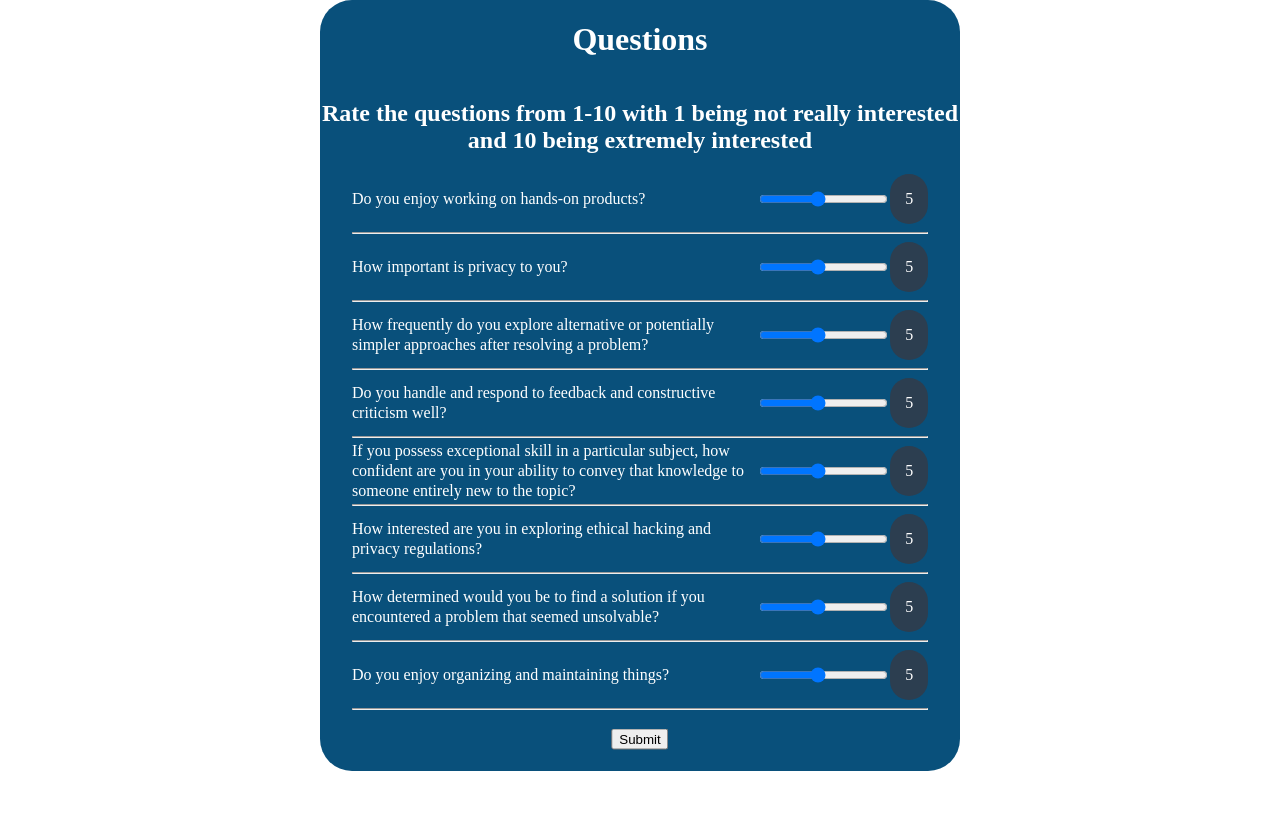
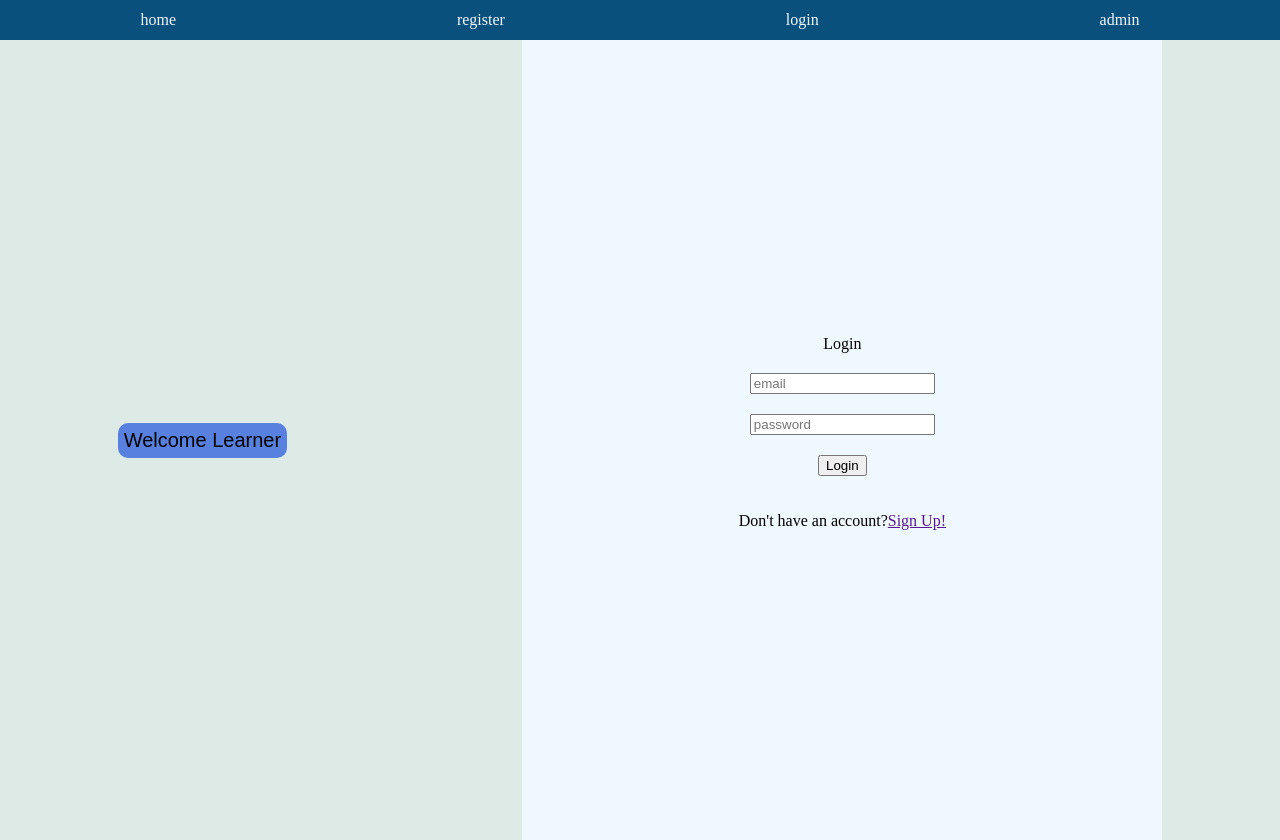
Before and after one commit to nonwor/CGI-hackathon, a React (Vite) app in the folder client/: page / in a window 1280 px wide. Before the commit the page ends 800 px from the top, so only its background shows below. Built offline with nearby package versions, Linux system fonts and the light colour scheme.

Commit message:
moved modal to pages

```diff
--- a/client/src/App.jsx
+++ b/client/src/App.jsx
@@ -1,14 +1,14 @@
 import "./App.css";
 import NavBar from "./components/Navbar.jsx";
 import Home from "./pages/Home/Home.jsx";
-import Modal from "./components/Modal";
+import Modal from "./pages/Modal/Modal";
 
 const App = () => {
   return (
     <div className="app">
-      <Modal />
-      {/* <NavBar />
-      <Home /> */}
+      {/* <Modal /> */}
+      <NavBar />
+      <Home />
     </div>
   );
 };
--- a/client/src/components/Modal.jsx
+++ b/client/src/pages/Modal/Modal.jsx
@@ -30,7 +30,9 @@ export default function Modal() {
           <div>Display SWE Course</div>
         ) : biggestNum === sumData ? (
           <div>Display Data Course</div>
-        ) : null}
+        ) : (
+          <div>An error occured, please try again</div>
+        )}
       </>
     );
   };
```
Also changed, not shown: client/src/pages/Modal/Modal.css (renamed from client/src/components/Modal.css).
